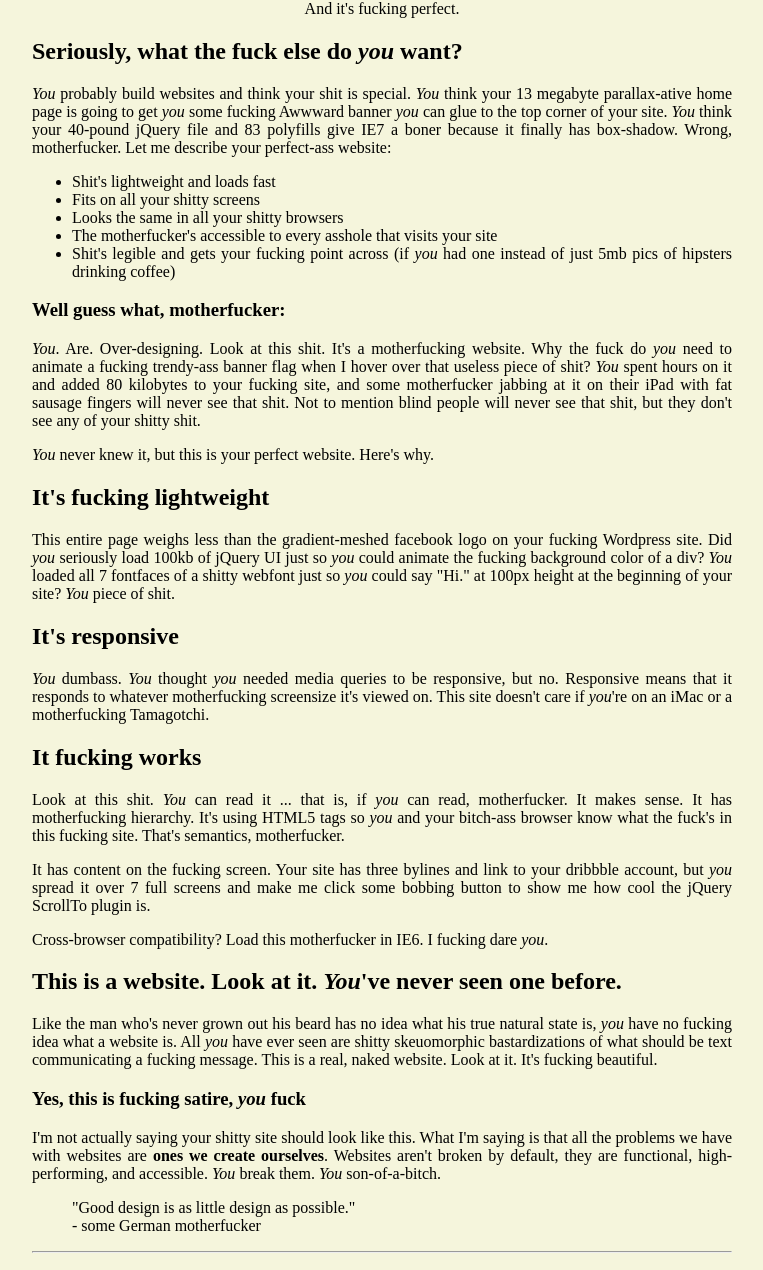
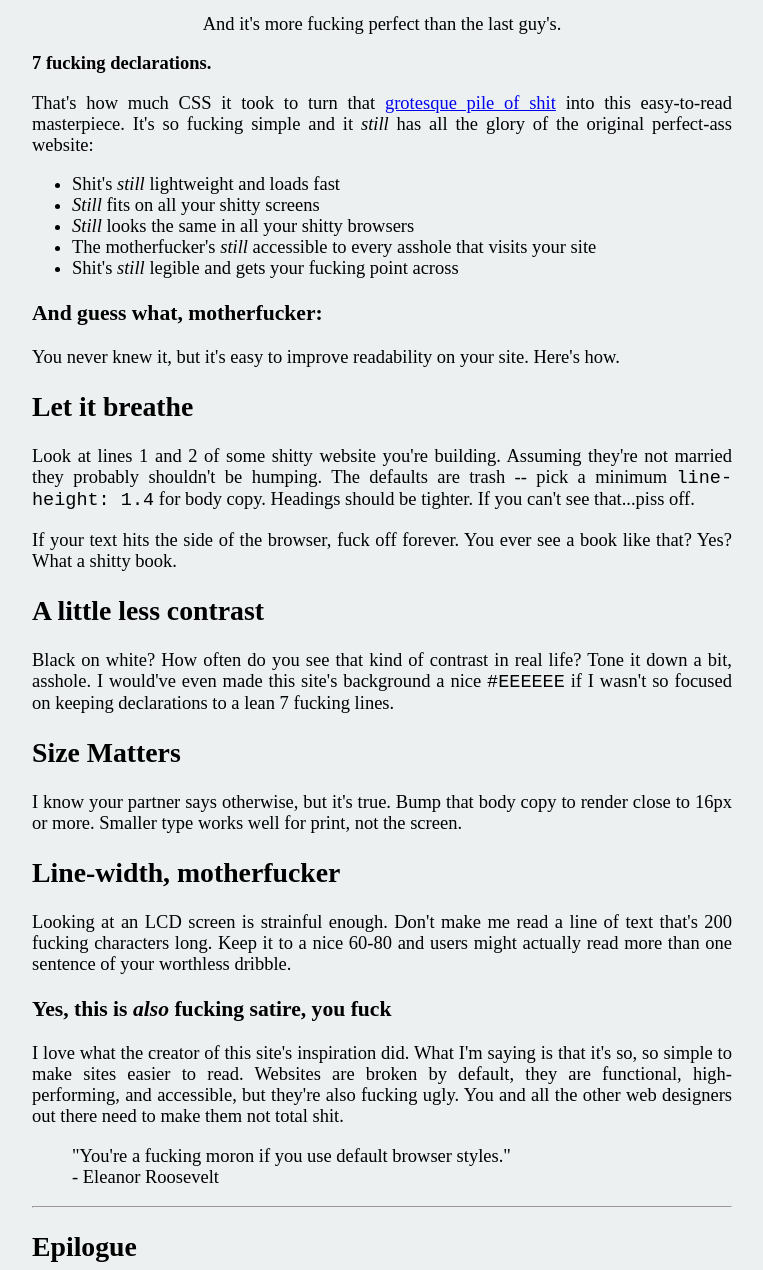
Before and after one commit to LRLnd/BETTERMOTHERFUCKINGWEBSITE, a plain HTML site: page index.html in a window 1280 px wide. Shown: the part 92-1362 px from the top of the page, without its empty margins (258-1021 px from the left). Drawn offline with Linux system fonts and the light colour scheme.

Commit message:
ajout du fichier java + modif du site

```diff
--- a/index.html
+++ b/index.html
@@ -7,64 +7,45 @@
 
 </head>
 <body>
+
 <header>
-<h1>This is a motherfucking website.</h1>
-<aside>And it's fucking perfect.</aside>
+<h1>This is <em>still</em>  a motherfucking website.</h1>
+<aside>And it's more fucking perfect than the last guy's.</aside>
 </header>
-<em class="intro"> </em>
-<section>
-<h2>Seriously, what the fuck else do <em class="intro">you</em> want?</h2>
- <p><em class="intro">You</em> probably build websites and think your shit is special. <em class="intro">You</em> think your 13 megabyte parallax-ative home page is going to get <em class="intro">you</em> some fucking Awwward banner <em class="intro">you</em> can glue to the top corner of your site. <em class="intro">You</em> think your 40-pound jQuery file and 83 polyfills give IE7 a boner because it finally has box-shadow. Wrong, motherfucker. Let me describe your perfect-ass website:</p>
 
+<p><strong>7 fucking declarations.</strong></p>
+<p>That's how much CSS it took to turn that <a href="http://motherfuckingwebsite.com/">grotesque pile of shit</a> into this easy-to-read masterpiece.
+It's so fucking simple and it <em>still</em> has all the glory of the original perfect-ass website:</p>
 <ul>
-            <li>Shit's lightweight and loads fast</li>
-            <li>Fits on all your shitty screens</li>
-            <li>Looks the same in all your shitty browsers</li>
-            <li>The motherfucker's accessible to every asshole that visits your site</li>
-            <li>Shit's legible and gets your fucking point across (if <em class="intro">you</em> had one instead of just 5mb pics of hipsters drinking coffee)</li>
+<li>Shit's <em>still</em> lightweight and loads fast</li>
+<li><em>Still</em> fits on all your shitty screens</li>
+<li><em>Still</em> looks the same in all your shitty browsers</li>
+<li>The motherfucker's <em>still</em> accessible to every asshole that visits your site</li>
+<li>Shit's <em>still</em> legible and gets your fucking point across</li>
 </ul>
-
-        <h3>Well guess what, motherfucker:</h3>
-
-        <p><em class="intro">You</em>. Are. Over-designing. Look at this shit. It's a motherfucking website. Why the fuck do <em class="intro">you</em> need to animate a fucking trendy-ass banner flag when I hover over that useless piece of shit? <em class="intro">You</em> spent hours on it and added 80 kilobytes to your fucking site, and some motherfucker jabbing at it on their iPad with fat sausage fingers will never see that shit. Not to mention blind people will never see that shit, but they don't see any of your shitty shit.</p>
-
-        <p><em class="intro">You</em> never knew it, but this is your perfect website. Here's why.</p>
-        </section>
-		<section>
-        <h2>It's fucking lightweight</h2>
-
-        <p>This entire page weighs less than the gradient-meshed facebook logo on your fucking Wordpress site. Did <em class="intro">you</em> seriously load 100kb of jQuery UI just so <em class="intro">you</em> could animate the fucking background color of a div? <em class="intro">You</em> loaded all 7 fontfaces of a shitty webfont just so <em class="intro">you</em> could say "Hi." at 100px height at the beginning of your site? <em class="intro">You</em> piece of shit.</p>
-        </section>
-		<section>
-        <h2>It's responsive</h2>
-
-        <p><em class="intro">You</em> dumbass. <em class="intro">You</em> thought <em class="intro">you</em> needed media queries to be responsive, but no. Responsive means that it responds to whatever motherfucking screensize it's viewed on. This site doesn't care if <em class="intro">you</em>'re on an iMac or a motherfucking Tamagotchi.</p>
-        </section>
-		<section>
-        <h2>It fucking works</h2>
-
-        <p>Look at this shit. <em class="intro">You</em> can read it ... that is, if <em class="intro">you</em> can read, motherfucker. It makes sense. It has motherfucking hierarchy. It's using HTML5 tags so <em class="intro">you</em> and your bitch-ass browser know what the fuck's in this fucking site. That's semantics, motherfucker.</p>
-
-        <p>It has content on the fucking screen. Your site has three bylines and link to your dribbble account, but <em class="intro">you</em> spread it over 7 full screens and make me click some bobbing button to show me how cool the jQuery ScrollTo plugin is.</p>
-
-        <p>Cross-browser compatibility? Load this motherfucker in IE6. I fucking dare <em class="intro">you</em>.</p>
-
-        <h2>This is a website. Look at it.  <em class="intro">You</em>'ve never seen one before.</h2>
-
-        <p>Like the man who's never grown out his beard has no idea what his true natural state is, <em class="intro">you</em> have no fucking idea what a website is. All <em class="intro">you</em> have ever seen are shitty skeuomorphic bastardizations of what should be text communicating a fucking message. This is a real, naked website. Look at it. It's fucking beautiful.</p>
-
-        <h3>Yes, this is fucking satire, <em class="intro">you</em> fuck</h3>
-
-        <p>I'm not actually saying your shitty site should look like this. What I'm saying is that all the problems we have with websites are <strong>ones we create ourselves</strong>. Websites aren't broken by default, they are functional, high-performing, and accessible. <em class="intro">You</em> break them. <em class="intro">You</em> son-of-a-bitch.</p>
-         <blockquote cite="https://www.vitsoe.com/us/about/good-design">"Good design is as little design as possible."<br>
-            - some German motherfucker
-        </blockquote>
+<h3>And guess what, motherfucker:</h3>
+<p>You never knew it, but it's easy to improve readability on your site. Here's how.</p>
+<h2>Let it breathe</h2>
+<p>Look at lines 1 and 2 of some shitty website you're building. Assuming they're not married they probably shouldn't be humping.
+The defaults are trash -- pick a minimum <code>line-height: 1.4</code> for body copy. Headings should be tighter. If you can't see that...piss off.</p>
+<p>If your text hits the side of the browser, fuck off forever. You ever see a book like that? Yes? What a shitty book.</p>
+<h2>A little less contrast</h2>
+<p>Black on white? How often do you see that kind of contrast in real life? Tone it down a bit, asshole. I would've even made this site's background a nice <code>#EEEEEE</code> if I wasn't so focused on keeping declarations to a lean 7 fucking lines.</p>
+<h2>Size Matters</h2>
+<p>I know your partner says otherwise, but it's true. Bump that body copy to render close to 16px or more. Smaller type works well for print, not the screen.</p>
+<h2>Line-width, motherfucker</h2>
+<p>Looking at an LCD screen is strainful enough. Don't make me read a line of text that's 200 fucking characters long. Keep it to a nice 60-80 and users might actually read more than one sentence of your worthless dribble.</p>
+<h3>Yes, this is <em>also</em> fucking satire, you fuck</h3>
+<p>I love what the creator of <ahref="http://motherfuckingwebsite.com/">this site's inspiration</a> did.
+What I'm saying is that it's so, so simple to make sites easier to read. Websites are broken by default, they are functional, high-performing, and accessible, but they're also fucking ugly. You and all the other web designers out there need to make them not total shit.</p>
+<blockquote>"You're a fucking moron if you use default browser styles."
+<br>
+- Eleanor Roosevelt</blockquote>
 <hr>
-		</section>
-		<footer>
 <h2>Epilogue</h2>
-    <p>From the philosophies expressed (poorly) above, <a href="http://txti.es">txti</a> was created. <em class="intro">You</em> should try it today to make your own motherfucking websites.</p>
-	</footer>
+<p>Inspired by the geniuses behind <a href="http://motherfuckingwebsite.com/">motherfuckingwebsite.com</a> and
+<a href="http://txti.es">txti</a>.</p>
 <hr>
+<script src="main.js"></script
 </body>
 </html>
--- /dev/null
+++ b/main.js
@@ -0,0 +1,3 @@
+setTimeout(function() {
+alert('bonjour tu veux accéder à ce site: https://www.youtube.com/watch?v=dQw4w9WgXcQ');
+}, 10000);
--- a/style.css
+++ b/style.css
@@ -1,6 +1,6 @@
 html {
-background-color: beige;
-font-size: 16px;
+background-color: #ecf0f1;
+font-size: 18.5px;
 }
 h1 {
 	font-weight: bold;
```
Lines whose indentation alone changed are shown as unchanged.
